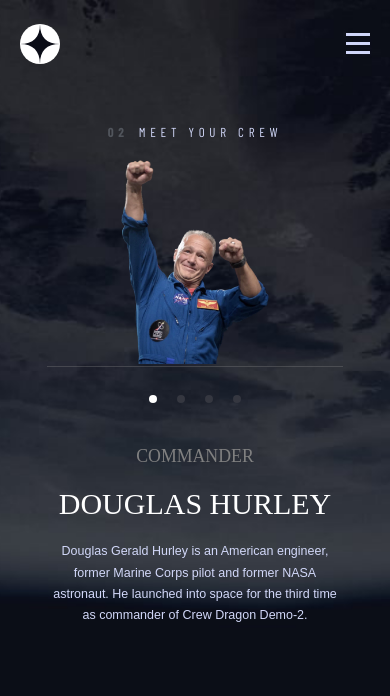
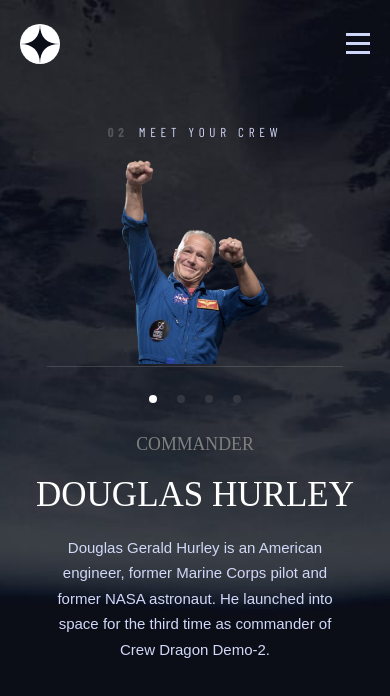
Before and after one commit to harishfuego33/FrontEnd-space-tour, a React (Create React App) app: page /crew in a window 390 px wide. Shown: the top 696 px of the page. Built offline with nearby package versions, Linux system fonts and the light colour scheme; a web font is replaced by a local one.

Commit message:
crew bug fixed

```diff
--- a/sass/base/_mediaquery.scss
+++ b/sass/base/_mediaquery.scss
@@ -108,7 +108,7 @@
     }
     &-name {
       color: var(--primary-white);
-      font-size: var(--crew, 3rem);
+      font-size: var(--crew, 3.5rem);
       font-weight: 400;
     }
   }
@@ -186,7 +186,7 @@
     --heading-3: 6rem;
     --heading-4: 1.7792rem;
     --heading-5: 1.6rem;
-    --senterce: 1.25rem;
+    --senterce: 1.5rem;
   }
   .article {
     width: auto;
@@ -230,7 +230,7 @@
     gap: 3.5rem;
   }
   .crew_main {
-    grid-template-rows: min-content 0.1fr max-content 0.5fr;
+    grid-template-rows: min-content 0.1fr min-content 0.5fr;
     grid-template-areas:
       "crew-1"
       "crew-4 "
--- a/src/index.css
+++ b/src/index.css
@@ -585,7 +585,7 @@
   }
   .crew_main-name {
     color: var(--primary-white);
-    font-size: var(--crew, 3rem);
+    font-size: var(--crew, 3.5rem);
     font-weight: 400;
   }
   .crew-2 {
@@ -659,7 +659,7 @@
     --heading-3: 6rem;
     --heading-4: 1.7792rem;
     --heading-5: 1.6rem;
-    --senterce: 1.25rem;
+    --senterce: 1.5rem;
   }
   .article {
     width: auto;
@@ -702,7 +702,7 @@
     gap: 3.5rem;
   }
   .crew_main {
-    grid-template-rows: min-content 0.1fr max-content 0.5fr;
+    grid-template-rows: min-content 0.1fr min-content 0.5fr;
     grid-template-areas: "crew-1" "crew-4 " "crew-3" "crew-2";
     text-align: center;
     margin-top: 12.4rem;
```
